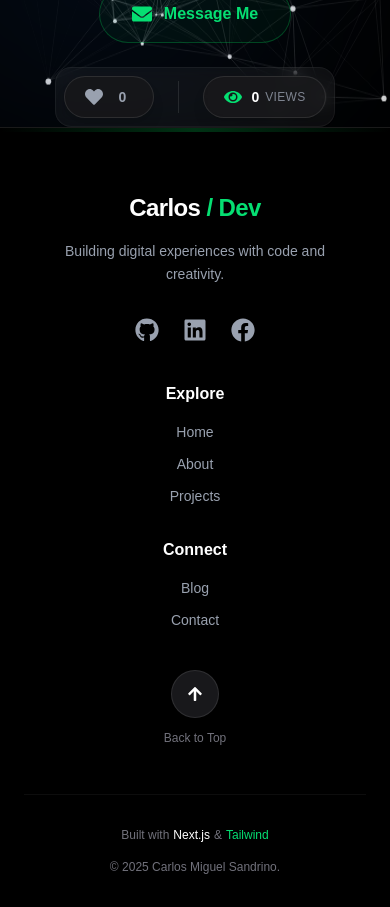
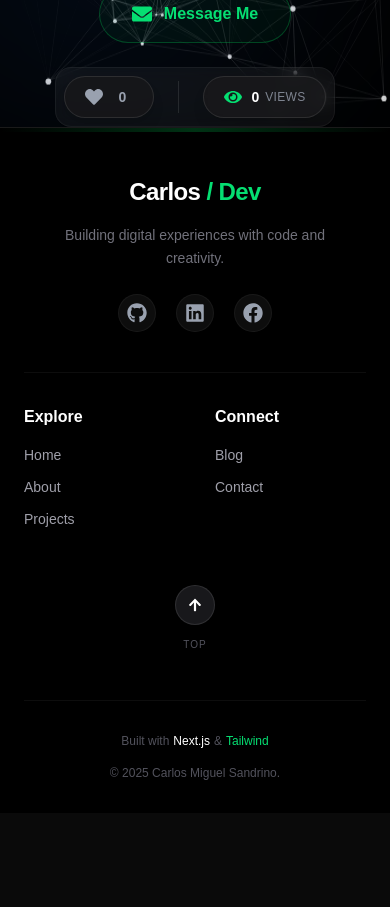
Before and after one commit to Crl0sDEV/Latest-Portfolio-V1, a Next.js app: page / in a window 390 px wide. Shown: the part 880-1787 px from the top of the page. After the commit the page ends 1693 px from the top, so only its background shows below. Built offline with nearby package versions, Linux system fonts and the light colour scheme; no server answers; the database is empty.

Commit message:
fix footer and text in about page

```diff
--- a/src/components/AboutClient.jsx
+++ b/src/components/AboutClient.jsx
@@ -140,8 +140,8 @@ export default function AboutClient() {
       </div>
 
       <div className="space-y-16">
-        <Section title="Frontend Arsenal" skills={skillsData.frontend} delay={0.5} />
-        <Section title="Backend Powerhouse" skills={skillsData.backend} delay={0.6} />
+        <Section title="Frontend" skills={skillsData.frontend} delay={0.5} />
+        <Section title="Backend" skills={skillsData.backend} delay={0.6} />
         <Section title="Mobile & Tools" skills={[...skillsData.mobile, ...skillsData.tools]} delay={0.7} />
       </div>
 
--- a/src/components/Footer.jsx
+++ b/src/components/Footer.jsx
@@ -13,7 +13,7 @@ export default function Footer() {
   };
 
   return (
-    <footer className="relative w-full bg-black border-t border-white/10 pt-16 pb-8 px-6 text-gray-400 overflow-hidden">
+    <footer className="relative w-full bg-black border-t border-white/10 pt-12 pb-8 px-6 text-gray-400 overflow-hidden">
 
       <div className="absolute top-0 left-1/2 -translate-x-1/2 w-full max-w-3xl h-1 bg-linear-to-r from-transparent via-green-500/50 to-transparent opacity-50" />
 
@@ -23,51 +23,51 @@ export default function Footer() {
           <Link href="/" className="text-2xl font-bold text-white tracking-tight">
             Carlos<span className="text-green-400"> / Dev</span>
           </Link>
-          <p className="text-sm max-w-xs mx-auto md:mx-0 leading-relaxed">
+          <p className="text-sm max-w-xs mx-auto md:mx-0 leading-relaxed text-zinc-500">
             Building digital experiences with code and creativity.
           </p>
 
-          <div className="flex gap-6 mt-4">
+          <div className="flex gap-5 mt-2">
             <SocialIcon href="https://github.com/Crl0sDEV" icon={<FaGithub />} />
             <SocialIcon href="https://www.linkedin.com/in/sandrino-carlos-miguel" icon={<FaLinkedin />} />
             <SocialIcon href="https://www.facebook.com/KreizzyCarl" icon={<FaFacebook />} />
           </div>
         </div>
 
-        <div className="w-full md:w-auto flex flex-col md:flex-row gap-8 md:gap-16 text-center md:text-left">
+        <div className="w-full md:w-auto grid grid-cols-2 gap-10 md:flex md:gap-16 text-left border-t border-white/5 pt-8 md:pt-0 md:border-none">
 
             <div className="flex flex-col gap-3">
-                <h4 className="text-white font-bold mb-1">Explore</h4>
+                <h4 className="text-white font-bold mb-1 text-base">Explore</h4>
                 <FooterLink href="/" text="Home" />
                 <FooterLink href="/about" text="About" />
                 <FooterLink href="/projects" text="Projects" />
             </div>
 
             <div className="flex flex-col gap-3">
-                <h4 className="text-white font-bold mb-1">Connect</h4>
+                <h4 className="text-white font-bold mb-1 text-base">Connect</h4>
                 <FooterLink href="/blog" text="Blog" />
                 <FooterLink href="/contact" text="Contact" />
             </div>
         </div>
 
-        <div className="flex flex-col items-center md:items-end gap-3">
+        <div className="flex flex-col items-center md:items-end gap-3 w-full md:w-auto pt-4 md:pt-0">
             <button
                 onClick={scrollToTop}
-                className="group flex items-center justify-center w-12 h-12 rounded-full bg-zinc-900 border border-white/10 text-white hover:bg-green-500 hover:border-green-500 hover:text-black transition-all duration-300 shadow-lg"
+                className="group flex items-center justify-center w-10 h-10 md:w-12 md:h-12 rounded-full bg-zinc-900 border border-white/10 text-white hover:bg-green-500 hover:border-green-500 hover:text-black transition-all duration-300 shadow-lg"
                 title="Back to Top"
             >
-                <FaArrowUp className="group-hover:-translate-y-1 transition-transform" />
+                <FaArrowUp className="text-sm md:text-base group-hover:-translate-y-1 transition-transform" />
             </button>
-            <span className="text-xs text-zinc-500">Back to Top</span>
+            <span className="text-[10px] md:text-xs text-zinc-600 uppercase tracking-widest">Top</span>
         </div>
       </div>
 
-      <div className="max-w-6xl mx-auto mt-12 pt-8 border-t border-white/5 flex flex-col-reverse md:flex-row justify-between items-center gap-4 text-xs text-zinc-500 text-center md:text-left">
+      <div className="max-w-6xl mx-auto mt-12 pt-8 border-t border-white/5 flex flex-col-reverse md:flex-row justify-between items-center gap-4 text-xs text-zinc-600 text-center md:text-left">
         <p>
             © {new Date().getFullYear()} Carlos Miguel Sandrino.
         </p>
         <p className="flex items-center gap-1">
-            Built with <span className="text-white">Next.js</span> & <span className="text-green-400">Tailwind</span>
+            Built with <span className="text-white font-medium">Next.js</span> & <span className="text-green-400 font-medium">Tailwind</span>
         </p>
       </div>
 
@@ -75,14 +75,13 @@ export default function Footer() {
   );
 }
 
-
 function SocialIcon({ href, icon }) {
     return (
         <a
             href={href}
             target="_blank"
             rel="noopener noreferrer"
-            className="text-2xl text-gray-400 hover:text-green-400 hover:-translate-y-1 transition-all duration-300"
+            className="text-xl text-gray-400 hover:text-green-400 hover:-translate-y-1 transition-all duration-300 p-2 bg-white/5 rounded-full border border-white/5 hover:border-green-500/50"
         >
             {icon}
         </a>
@@ -93,7 +92,7 @@ function FooterLink({ href, text }) {
     return (
         <Link
             href={href}
-            className="text-sm hover:text-green-400 hover:translate-x-1 transition-all duration-200"
+            className="text-sm text-zinc-400 hover:text-green-400 hover:translate-x-1 transition-all duration-200 block"
         >
             {text}
         </Link>
```
